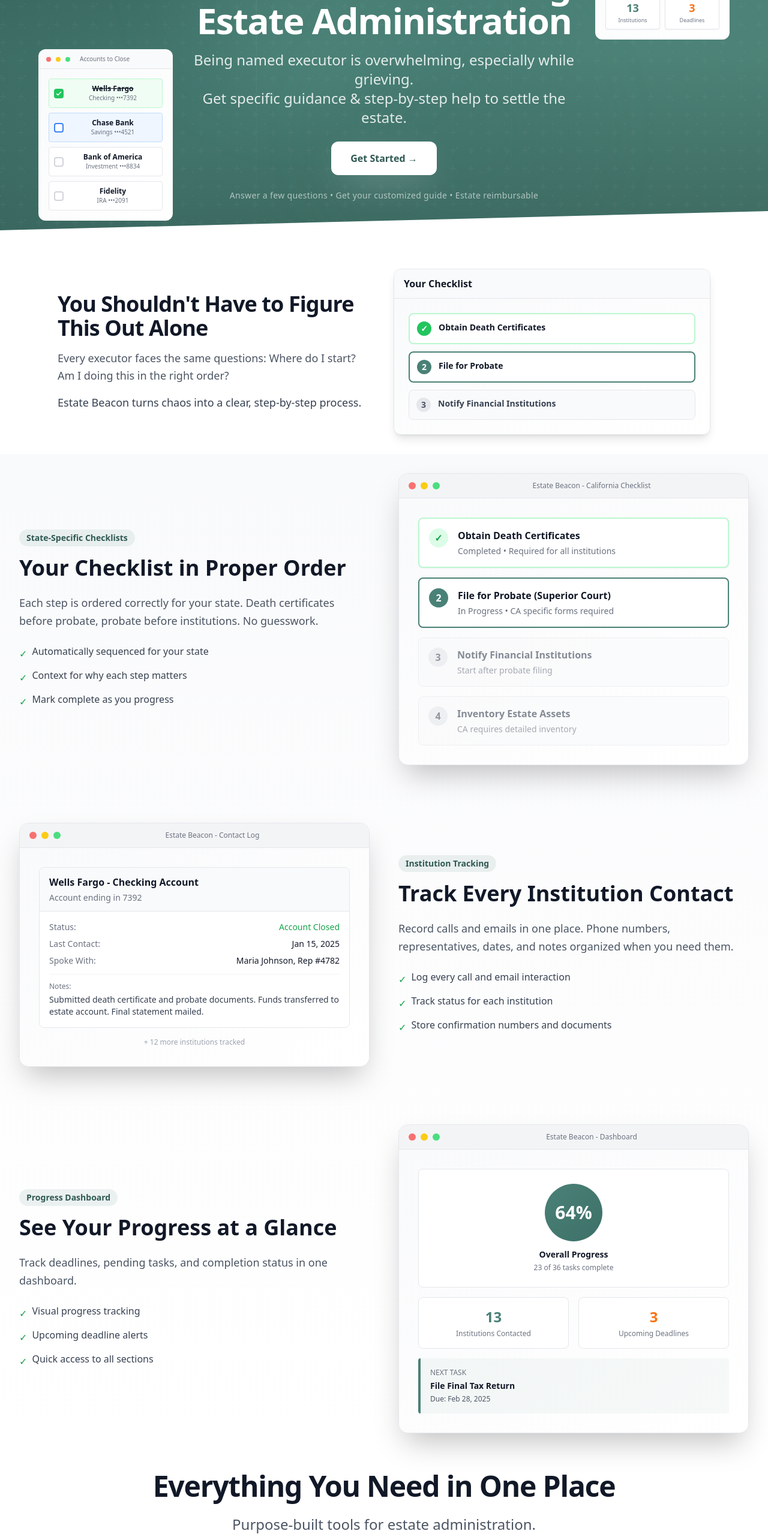
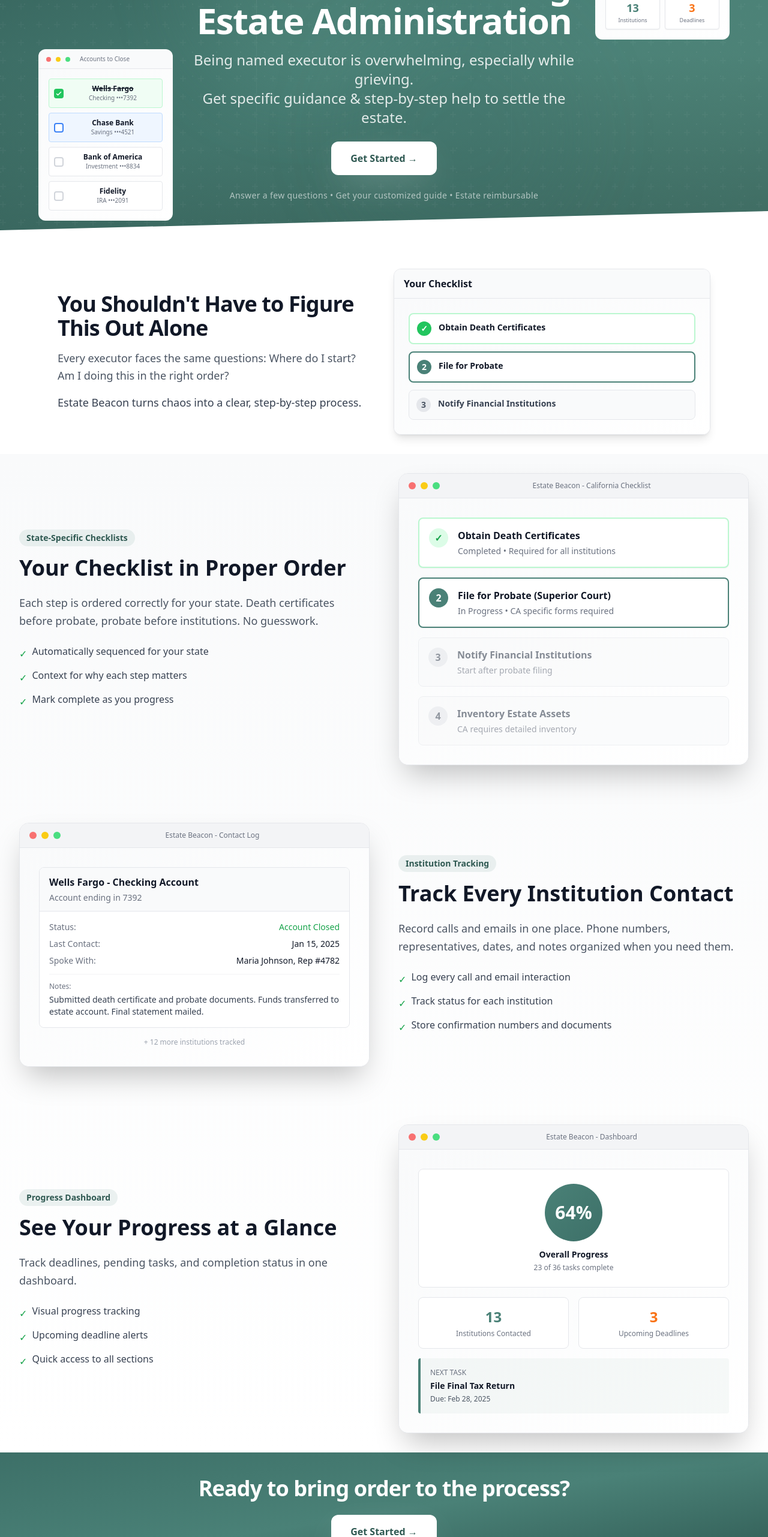
Before and after one commit to austentalbot/landing-pages, a Next.js app: page /estate-beacon in a window 1280 px wide. Shown: the part 234-2797 px from the top of the page at 60% size. Built offline with nearby package versions, Linux system fonts and the light colour scheme.

Commit message:
add more CTAs

```diff
--- /dev/null
+++ b/app/estate-beacon/CTAButton.tsx
@@ -0,0 +1,32 @@
+interface CTAButtonProps {
+  text: string;
+  analyticsEvent: string;
+  href?: string;
+  className?: string;
+  size?: 'small' | 'medium' | 'large';
+}
+
+export default function CTAButton({
+  text,
+  analyticsEvent,
+  href = "#questionnaire",
+  className = "",
+  size = "large"
+}: CTAButtonProps) {
+  const sizeClasses = {
+    small: "px-6 py-3 text-base",
+    medium: "px-7 py-3.5 text-base",
+    large: "px-8 py-4 text-base"
+  };
+
+  return (
+    <a
+      data-umami-event={analyticsEvent}
+      href={href}
+      className={`inline-flex items-center ${sizeClasses[size]} bg-white text-[#2f5952] font-semibold rounded-xl hover:bg-gray-50 transition-all duration-200 shadow-[0_20px_60px_-15px_rgba(255,255,255,0.3)] hover:shadow-[0_25px_70px_-15px_rgba(255,255,255,0.4)] hover:-translate-y-1 relative group ${className}`}
+    >
+      <span className="relative z-10">{text} →</span>
+      <div className="absolute inset-0 rounded-xl bg-gradient-to-r from-white via-white to-gray-50 opacity-0 group-hover:opacity-100 transition-opacity duration-200"></div>
+    </a>
+  );
+}
--- /dev/null
+++ b/app/estate-beacon/StickyButton.tsx
@@ -0,0 +1,41 @@
+"use client";
+
+import { useEffect, useState } from "react";
+
+export default function StickyButton() {
+  const [isVisible, setIsVisible] = useState(false);
+
+  useEffect(() => {
+    const toggleVisibility = () => {
+      // Show button when user scrolls down 400px (past hero section)
+      if (window.scrollY > 400) {
+        setIsVisible(true);
+      } else {
+        setIsVisible(false);
+      }
+    };
+
+    window.addEventListener("scroll", toggleVisibility);
+
+    return () => {
+      window.removeEventListener("scroll", toggleVisibility);
+    };
+  }, []);
+
+  return (
+    <div
+      className={`fixed bottom-8 right-8 z-50 transition-all duration-300 ${
+        isVisible ? "opacity-100 translate-y-0" : "opacity-0 translate-y-4 pointer-events-none"
+      }`}
+    >
+      <a
+        data-umami-event="CTA - Sticky Button"
+        href="#questionnaire"
+        className="inline-flex items-center px-6 py-3 bg-white text-[#2f5952] font-semibold rounded-xl hover:bg-gray-50 transition-all duration-200 shadow-[0_10px_40px_-10px_rgba(0,0,0,0.3)] hover:shadow-[0_15px_50px_-10px_rgba(0,0,0,0.4)] hover:-translate-y-1 relative group"
+      >
+        <span className="relative z-10">Get Started →</span>
+        <div className="absolute inset-0 rounded-xl bg-gradient-to-r from-white via-white to-gray-50 opacity-0 group-hover:opacity-100 transition-opacity duration-200"></div>
+      </a>
+    </div>
+  );
+}
--- a/app/estate-beacon/page.tsx
+++ b/app/estate-beacon/page.tsx
@@ -1,6 +1,8 @@
 import type { Metadata } from "next";
 import { Questionnaire } from "./Questionnaire";
 import { CollapsibleFAQs } from "./CollapsibleFAQs";
+import CTAButton from "./CTAButton";
+import StickyButton from "./StickyButton";
 
 export const metadata: Metadata = {
   title: "Estate Beacon - Your Clear Path Through Estate Administration",
@@ -105,6 +107,7 @@ export default function EstateBeacon() {
 
   return (
     <main className="min-h-screen bg-white antialiased">
+      <StickyButton />
       {/* Hero Section */}
       <section className="relative overflow-hidden bg-gradient-to-br from-[#2d5650] via-[#3d7068] via-[#4a8177] to-[#5a9284]">
         {/* Layered gradient overlay for depth */}
@@ -198,14 +201,10 @@ export default function EstateBeacon() {
 
             {/* Get Started Button */}
             <div className="mb-6">
-              <a
-                data-umami-event="Get Started Button"
-                href="#questionnaire"
-                className="inline-flex items-center px-8 py-4 bg-white text-[#2f5952] font-semibold rounded-xl hover:bg-gray-50 transition-all duration-200 shadow-[0_20px_60px_-15px_rgba(255,255,255,0.3)] hover:shadow-[0_25px_70px_-15px_rgba(255,255,255,0.4)] hover:-translate-y-1 relative group"
-              >
-                <span className="relative z-10">Get Started →</span>
-                <div className="absolute inset-0 rounded-xl bg-gradient-to-r from-white via-white to-gray-50 opacity-0 group-hover:opacity-100 transition-opacity duration-200"></div>
-              </a>
+              <CTAButton
+                text="Get Started"
+                analyticsEvent="Get Started Button"
+              />
             </div>
 
             <p className="text-sm text-white/60 font-light tracking-wide">
@@ -730,6 +729,19 @@ export default function EstateBeacon() {
         </div>
       </section>
 
+      {/* CTA After Product Screenshots */}
+      <section className="py-10 bg-gradient-to-br from-[#3d7068] via-[#4a8177] to-[#2f5952]">
+        <div className="max-w-7xl mx-auto px-4 sm:px-6 lg:px-8 text-center">
+          <h3 className="text-3xl sm:text-4xl font-bold text-white mb-6 tracking-tight">
+            Ready to bring order to the process?
+          </h3>
+          <CTAButton
+            text="Get Started"
+            analyticsEvent="CTA - After Screenshots"
+          />
+        </div>
+      </section>
+
       {/* Features Section */}
       <section className="py-24 sm:py-8 bg-white">
         <div className="max-w-7xl mx-auto px-4 sm:px-6 lg:px-8">
@@ -795,6 +807,19 @@ export default function EstateBeacon() {
               </div>
             ))}
           </div>
+        </div>
+      </section>
+
+      {/* CTA After How It Works */}
+      <section className="py-10 bg-gradient-to-br from-[#3d7068] via-[#4a8177] to-[#2f5952]">
+        <div className="max-w-7xl mx-auto px-4 sm:px-6 lg:px-8 text-center">
+          <h3 className="text-3xl sm:text-4xl font-bold text-white mb-6 tracking-tight">
+            Start your journey to clarity today
+          </h3>
+          <CTAButton
+            text="Begin Now"
+            analyticsEvent="CTA - After How It Works"
+          />
         </div>
       </section>
 
```
